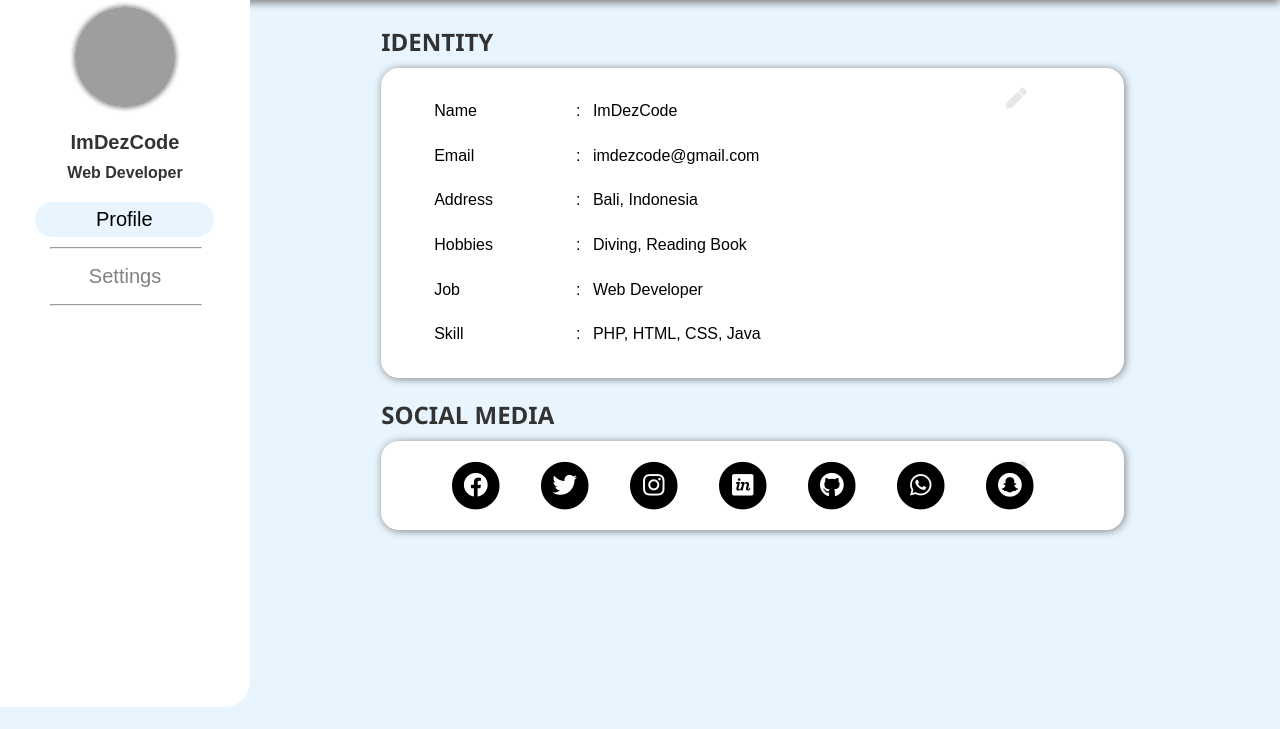
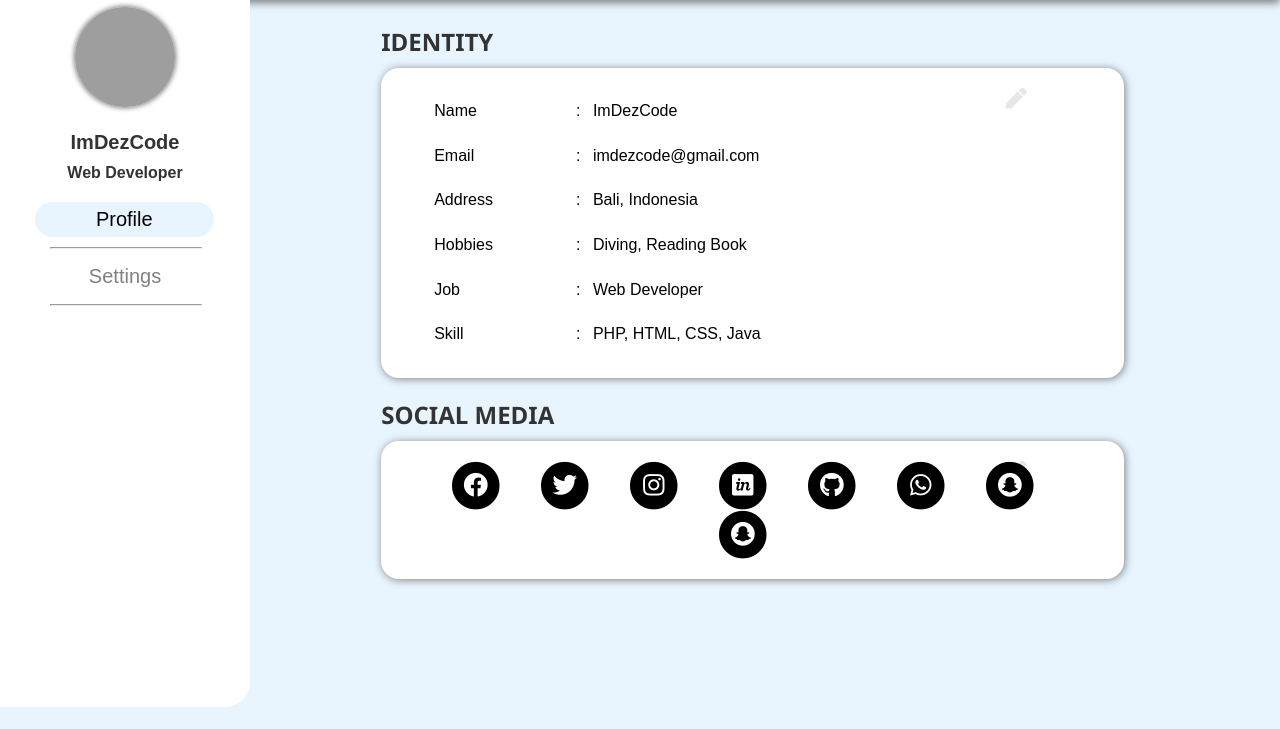
Before and after one commit to KimSidneyRuth/LuxuraBank, a PHP site: page /u.php in a window 1280 px wide. Shown: the part 71-800 px from the top of the page. Run offline with PHP 8.4, Linux system fonts and the light colour scheme; some libraries are stand-ins or nearby versions; grey boxes are pictures that could not be loaded.

Commit message:
sample changes

```diff
--- a/u.php
+++ b/u.php
@@ -149,6 +149,11 @@
                         <i class="fas fa-circle fa-stack-2x"></i>
                         <i class="fab fa-snapchat fa-stack-1x fa-inverse"></i>
                     </span>
+
+                    <span class="fa-stack fa-sm">
+                        <i class="fas fa-circle fa-stack-2x"></i>
+                        <i class="fab fa-snapchat fa-stack-1x fa-inverse"></i>
+                    </span>
                 </div>
             </div>
         </div>
```
